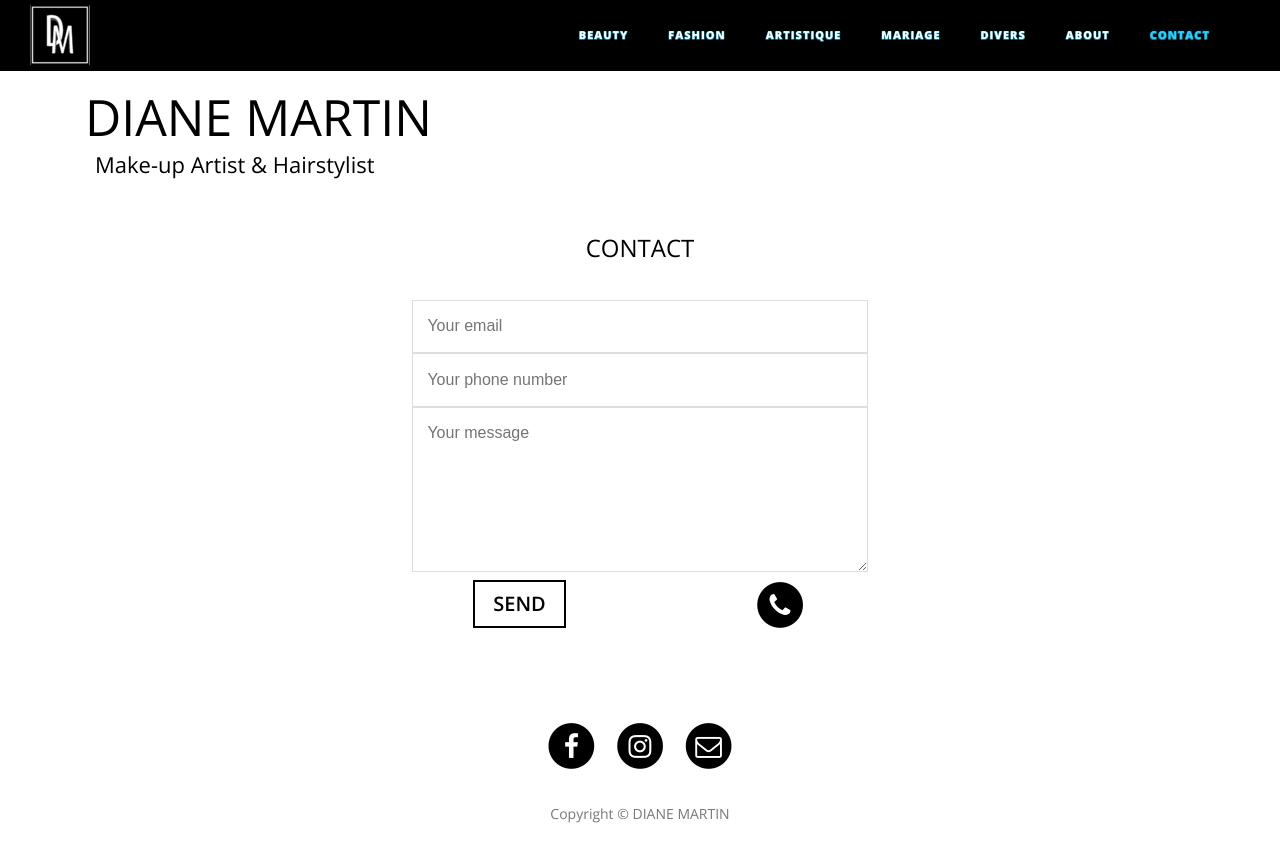
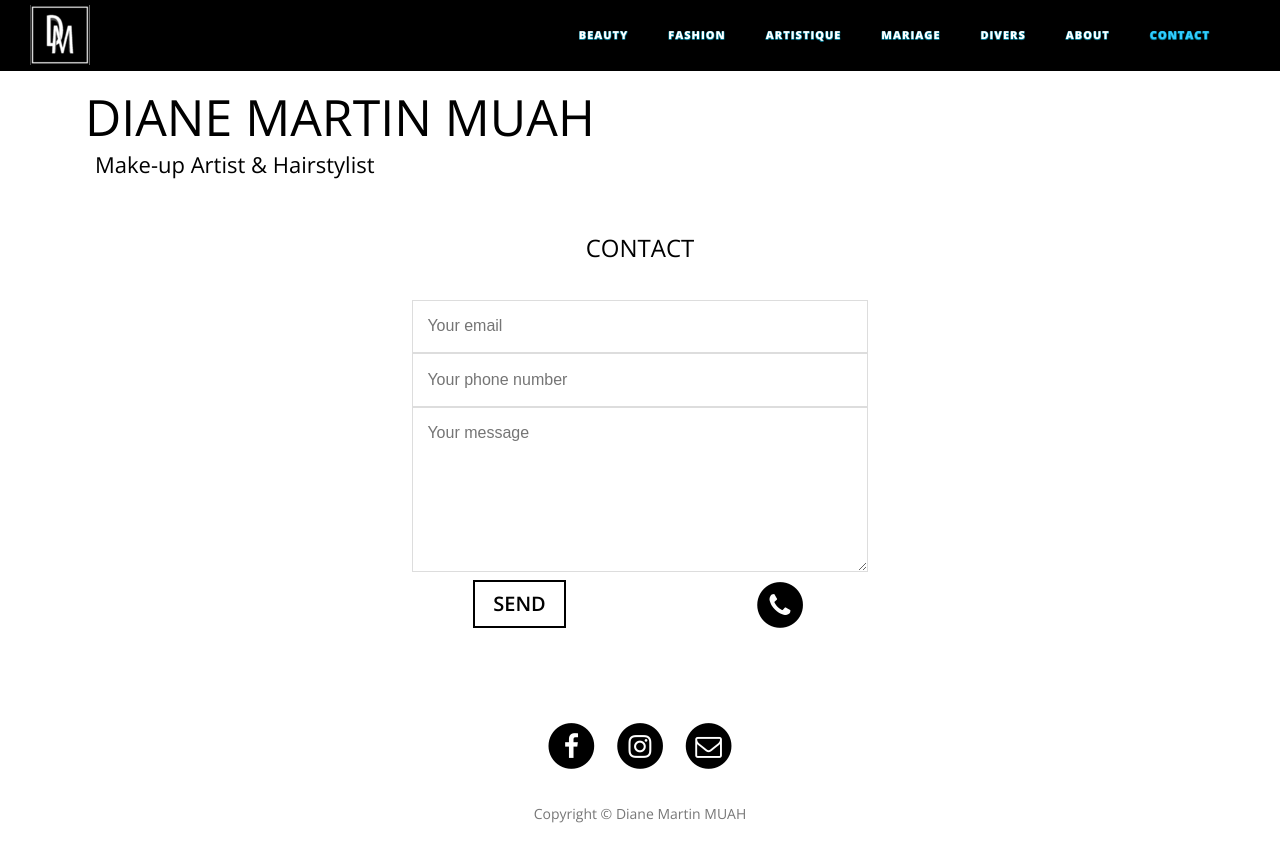
Before and after one commit to karlito139/Site_MUAH, a Jekyll site: the page built from contact/index.html, in a window 1280 px wide. Shown: the top 862 px of the page. Built offline with Jekyll 4.4.1, drawn with Linux system fonts in a browser that asks for light colours; nearby versions of some CDN libraries.

Commit message:
Update title

```diff
--- a/_config.yml
+++ b/_config.yml
@@ -1,5 +1,5 @@
 # Site settings
-title: DIANE MARTIN
+title: Diane Martin MUAH
 email: "diane-martin@hotmail.fr"
 phone: "+33668367100"
 description: "Make-up Artist & Hairstylist"
```
